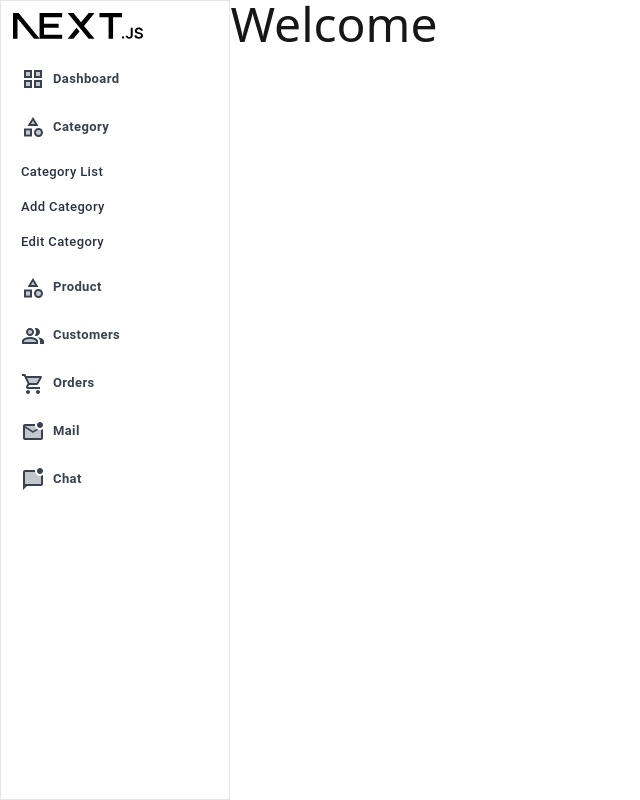
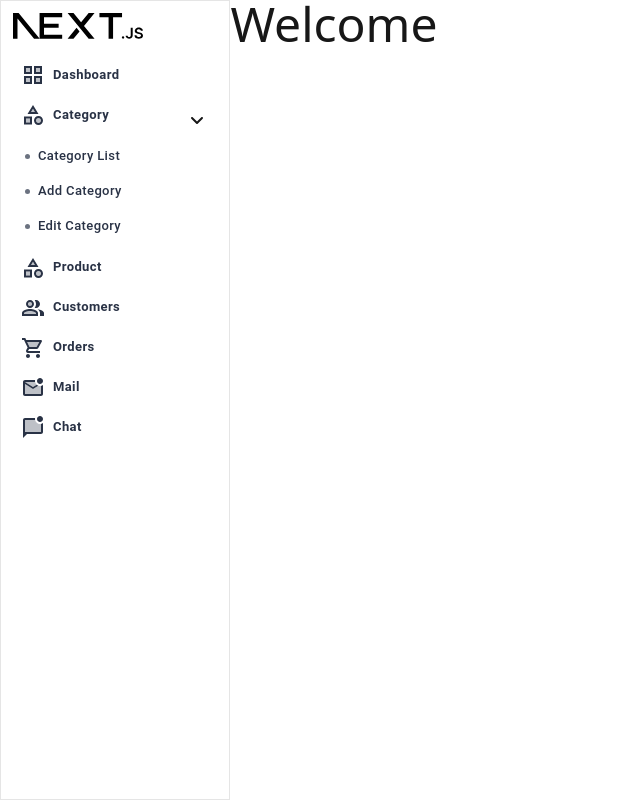
Before and after one commit to preetitaware04/admin-dashboard, a Next.js app: page / in a window 1280 px wide. Shown: the whole page, without its empty margins (0-640 px from the left). Built offline with nearby package versions, Linux system fonts and the light colour scheme.

Commit message:
sidebar wip

```diff
--- a/package.json
+++ b/package.json
@@ -18,6 +18,7 @@
     "next": "15.3.3",
     "postcss": "^8.5.4",
     "react": "^19.0.0",
+    "react-collapse": "^5.1.1",
     "react-dom": "^19.0.0",
     "tailwindcss": "^3.4.1"
   },
--- a/src/_components/sidebar/index.jsx
+++ b/src/_components/sidebar/index.jsx
@@ -3,6 +3,7 @@ import Link from "next/link";
 import React from "react";
 import { sidebarMenu } from "../sidebar.constants";
 import { Button } from "@mui/material";
+import { FaAngleDown } from "react-icons/fa6";
 
 const Sidebar = () => {
   return (
@@ -15,14 +16,21 @@ const Sidebar = () => {
           <ul className="w-full">
             {sidebarMenu?.map((menu, index) => {
               return (
-                <div className="w-full" key={menu?.id}>
+                <div className="w-full relative group" key={menu?.id}>
                   <Button
                     variant="text"
-                    className="w-full !capitalize text-left !justify-start !text-gray-700  gap-2 !font-bold !text-[13px] !py-3 dark:!text-gray-200"
+                    className="w-full !capitalize text-left !justify-start group-hover:!bg-gray-200 !text-medium  gap-2 !font-[600] !text-[13px] !py-[8px] dark:!text-gray-200"
                   >
                     {menu?.icon}
                     {`${menu?.title}`}
                   </Button>
+
+                  {menu?.items?.length > 0 && (
+                    <span className="absolute w-[40px] h-[40px] z-[50] top-[5px] right-0 flex items-center justify-center cursor-pointer group-hover:!bg-gray-300">
+                      <FaAngleDown />
+                    </span>
+                  )}
+
                   {menu?.items?.length > 0 && (
                     <div className="submenu w-full flex flex-col py-1">
                       {menu?.items?.map((item, index) => {
@@ -34,8 +42,9 @@ const Sidebar = () => {
                           >
                             <Button
                               variant="text"
-                              className="block !w-full !text-[13px] !capitalize hover:bg-gray-200 !text-left !justify-start !text-medium"
+                              className="!w-full !text-[13px] !capitalize !hover:bg-gray-200 !text-left !justify-start !text-medium gap-2 !pl-3"
                             >
+                              <span className="w-[5px] h-[5px] rounded-full bg-gray-500"></span>
                               {item?.title}
                             </Button>
                           </Link>
```
Also changed, not shown: 1 other file (tests, documents, lock files or other folders).
